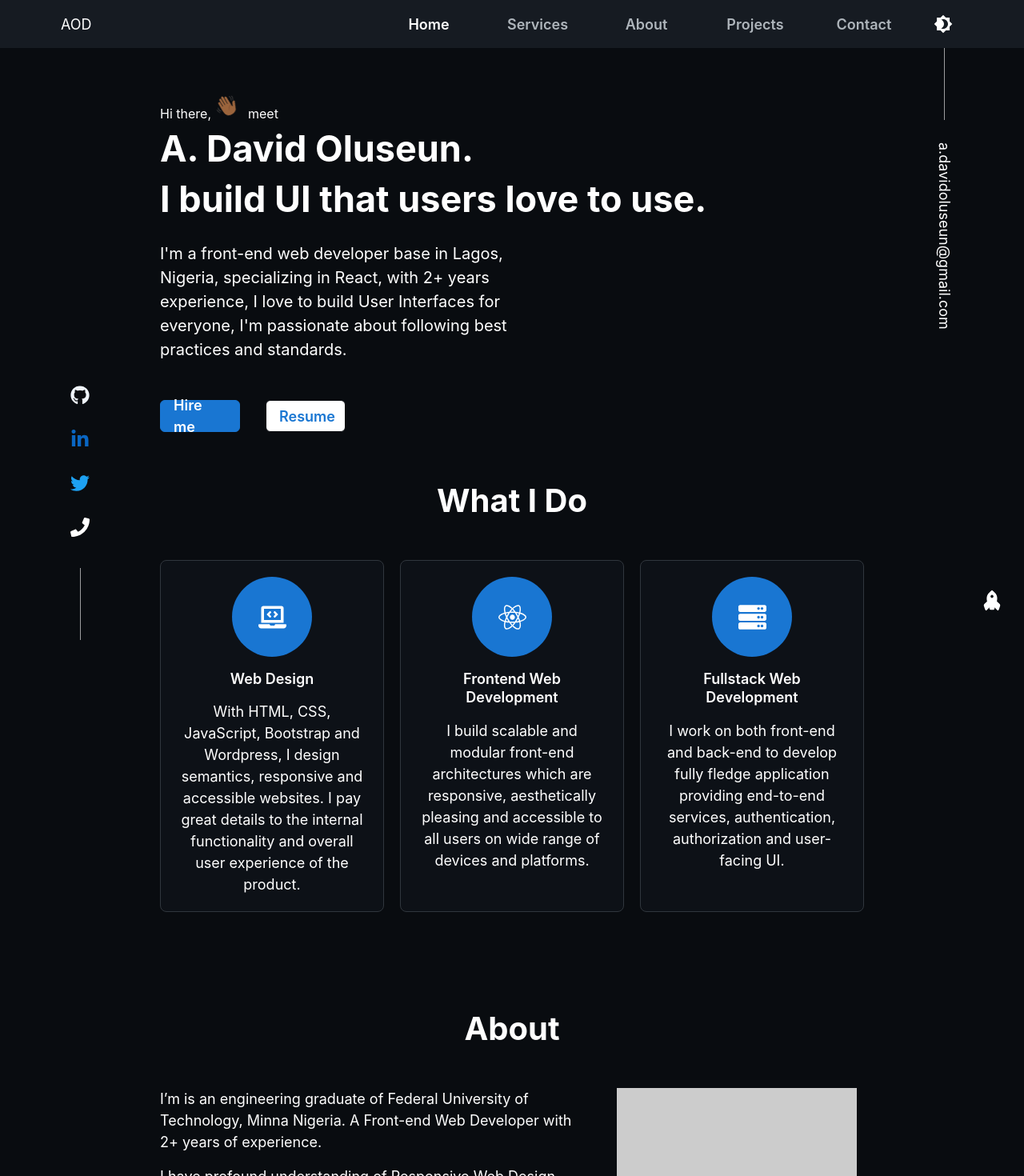
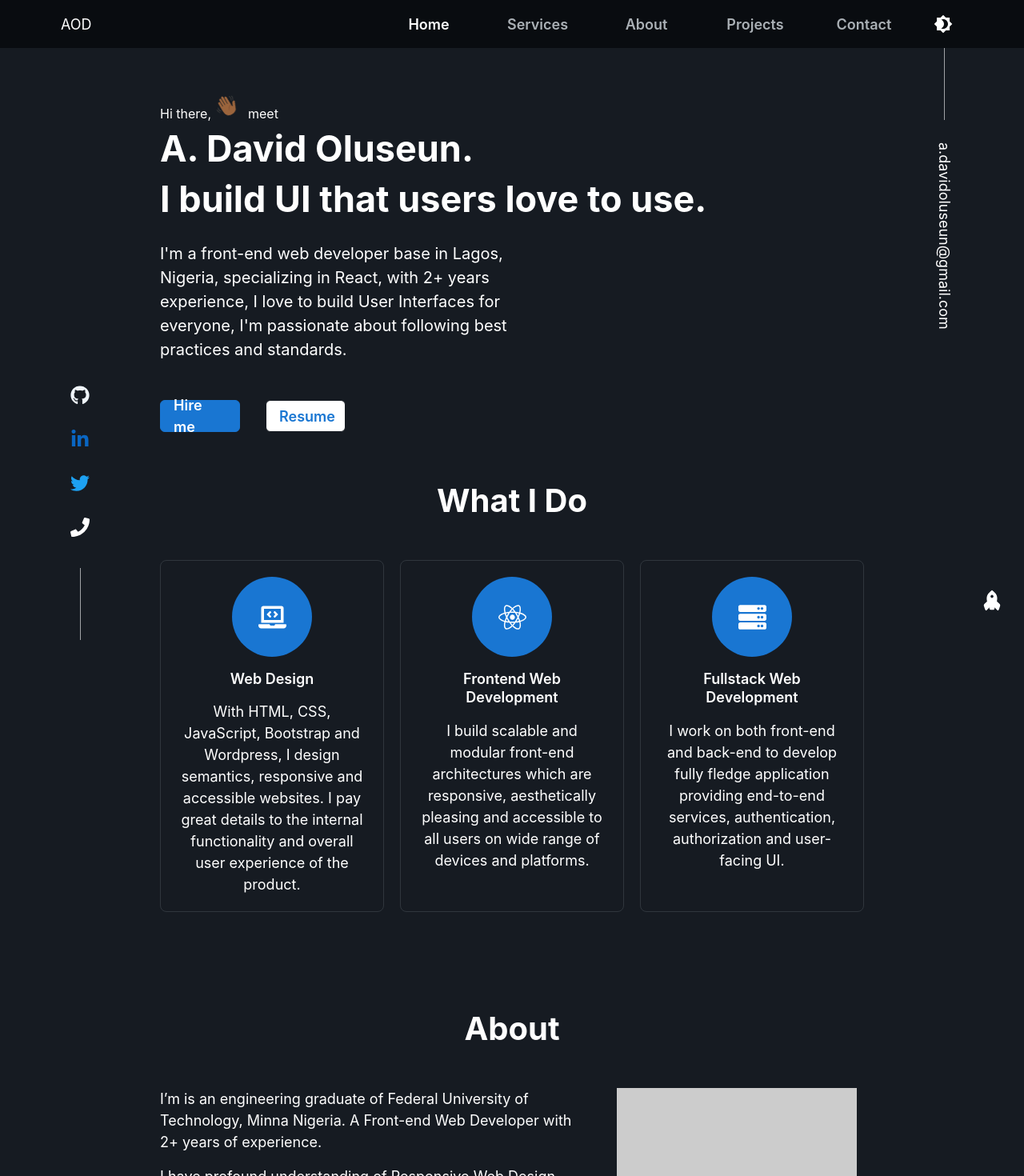
Before and after one commit to davidoluseun/aod-portfolio, a React (Create React App) app: page / in a window 1280 px wide. Shown: the top 1470 px of the page at 80% size. Built offline with nearby package versions, Linux system fonts and the light colour scheme; no server answers.

Commit message:
Change dark mode colors

```diff
--- a/package.json
+++ b/package.json
@@ -21,9 +21,11 @@
     "@types/react-dom": "^17.0.5",
     "@types/react-scroll": "^1.8.2",
     "axios": "^0.21.1",
+    "browserslist": "^4.16.6",
     "focus-visible": "^5.2.0",
     "formik": "^2.2.7",
     "framer-motion": "^4.1.17",
+    "postcss": "^8.3.0",
     "react": "^17.0.2",
     "react-dom": "^17.0.2",
     "react-icons": "^4.2.0",
--- a/public/index.html
+++ b/public/index.html
@@ -4,7 +4,7 @@
     <meta charset="utf-8" />
     <link rel="icon" href="%PUBLIC_URL%/favicon.ico" />
     <meta name="viewport" content="width=device-width, initial-scale=1" />
-    <meta name="theme-color" content="#161b22" />
+    <meta name="theme-color" content="#090c10" />
     <meta
       name="description"
       content="David Oluseun is a front-end web developer who specializes in building user interfaces using React."
--- a/src/components/Navbar.tsx
+++ b/src/components/Navbar.tsx
@@ -11,7 +11,7 @@ const Navbar = () => {
 
   return (
     <Flex
-      bg="#161b22"
+      bg="navbarBg"
       color="rgba(240, 246, 252, 0.7)"
       as="header"
       align="center"
--- a/src/components/Projects.tsx
+++ b/src/components/Projects.tsx
@@ -32,9 +32,8 @@ const Projects = () => {
           <ListItem
             key={project.id}
             p="5"
+            borderRadius="8px"
             border="1px solid rgba(0, 0, 0, 0.23)"
-            borderRadius="8px"
-            bg={colorMode === "dark" ? "darkV" : ""}
             borderColor={colorMode === "dark" ? "borderDark" : ""}
           >
             <LinkBox
--- a/src/components/common/ServicesItem.tsx
+++ b/src/components/common/ServicesItem.tsx
@@ -22,7 +22,6 @@ const ServicesItem = ({ ItemIcon, title, text }: ServicesItemProps) => {
       p="5"
       border="1px solid rgba(0, 0, 0, 0.23)"
       borderRadius="8px"
-      bg={colorMode === "dark" ? "darkV" : ""}
       borderColor={colorMode === "dark" ? "borderDark" : ""}
     >
       <Box
--- a/src/utils/theme.ts
+++ b/src/utils/theme.ts
@@ -12,7 +12,7 @@ const breakpoints = createBreakpoints({
 const styles = {
   global: (props: GlobalStyleProps) => ({
     body: {
-      bg: mode("#fff", "#090c10")(props),
+      bg: mode("#fff", "#161b22")(props),
       color: mode("#000", "#fff")(props),
       fontSize: "18px",
     },
@@ -47,7 +47,8 @@ const theme = extendTheme({
     useSystemColorMode: false,
   },
   colors: {
-    dark: "#090c10",
+    dark: "#161b22",
+    navbarBg: "#090c10",
     light: "c9d1d9",
     darkV: "#0d1117",
     borderDark: "#30363d",
```
Also changed, not shown: 1 other file (tests, documents, lock files or other folders).
